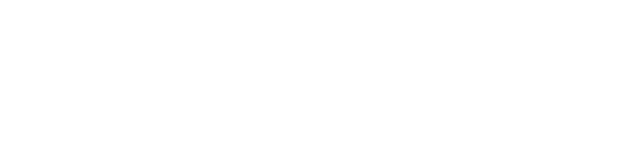
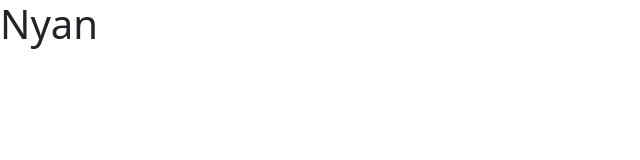
Before and after one commit to NyanLinTun2854/test-3, a website: page index.html in a window 1280 px wide. Shown: the whole page, without its empty margins (0-640 px from the left). Drawn offline with nearby package versions, Linux system fonts and the light colour scheme.

Commit message:
bootstrap

```diff
--- a/index.html
+++ b/index.html
@@ -4,9 +4,10 @@
     <meta charset="UTF-8">
     <meta http-equiv="X-UA-Compatible" content="IE=edge">
     <meta name="viewport" content="width=device-width, initial-scale=1.0">
+    <link rel="stylesheet" href="node_modules/bootstrap/dist/css/bootstrap.css">
     <title>Document</title>
 </head>
 <body>
-
+    <h1>Nyan</h1>
 </body>
 </html>
```
Also changed, not shown: package.json (added, +23 -0 lines), 1 other file.
